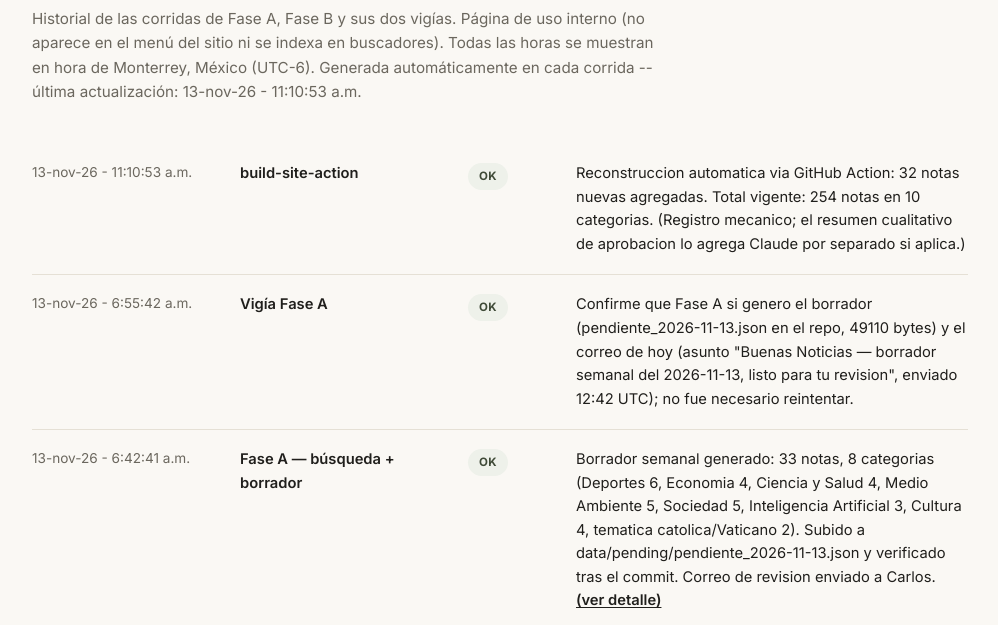
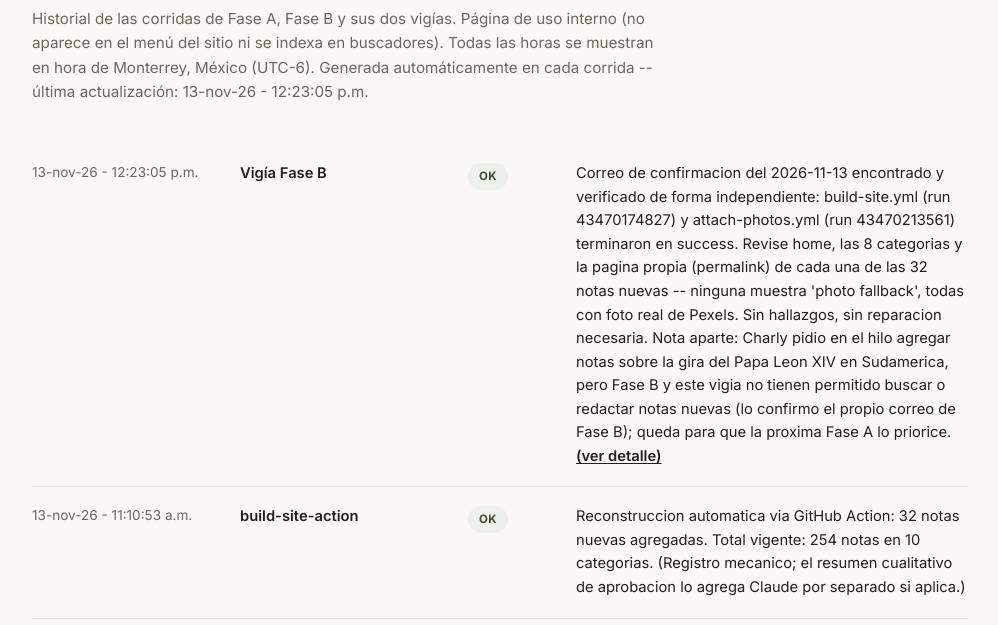
Before and after one commit to carlospt-74/good-news, a plain HTML site: page estado/index.html in a window 1280 px wide. Shown: the part 175-800 px from the top of the page, without its empty margins (140-1138 px from the left). Drawn offline with Linux system fonts and the light colour scheme.

Commit message:
Vigia Fase B: registro de bitacora del 2026-11-13 (sin reparacion necesaria)

```diff
--- a/estado/index.html
+++ b/estado/index.html
@@ -47,7 +47,14 @@
 </header>
 <main>
   <h1>Buenas Noticias -- estado del pipeline</h1>
-  <p class="sub">Historial de las corridas de Fase A, Fase B y sus dos vigías. Página de uso interno (no aparece en el menú del sitio ni se indexa en buscadores). Todas las horas se muestran en hora de Monterrey, México (UTC-6). Generada automáticamente en cada corrida -- última actualización: 13-nov-26 - 11:10:53 a.m.</p>
+  <p class="sub">Historial de las corridas de Fase A, Fase B y sus dos vigías. Página de uso interno (no aparece en el menú del sitio ni se indexa en buscadores). Todas las horas se muestran en hora de Monterrey, México (UTC-6). Generada automáticamente en cada corrida -- última actualización: 13-nov-26 - 12:23:05 p.m.</p>
+
+  <div class="run">
+    <div class="ts">13-nov-26 - 12:23:05 p.m.</div>
+    <div class="trig">Vigía Fase B</div>
+    <div><span class="status-pill" style="color:#3f4a37; background:#eef1ea">OK</span></div>
+    <div class="summary">Correo de confirmacion del 2026-11-13 encontrado y verificado de forma independiente: build-site.yml (run 43470174827) y attach-photos.yml (run 43470213561) terminaron en success. Revise home, las 8 categorias y la pagina propia (permalink) de cada una de las 32 notas nuevas -- ninguna muestra &#x27;photo fallback&#x27;, todas con foto real de Pexels. Sin hallazgos, sin reparacion necesaria. Nota aparte: Charly pidio en el hilo agregar notas sobre la gira del Papa Leon XIV en Sudamerica, pero Fase B y este vigia no tienen permitido buscar o redactar notas nuevas (lo confirmo el propio correo de Fase B); queda para que la proxima Fase A lo priorice. <a href="https://github.com/carlospt-74/good-news/actions/runs/43470174827" target="_blank" rel="noopener">(ver detalle)</a></div>
+  </div>
 
   <div class="run">
     <div class="ts">13-nov-26 - 11:10:53 a.m.</div>
```
Also changed, not shown: data/pipeline_log.json (+7 -0 lines).
